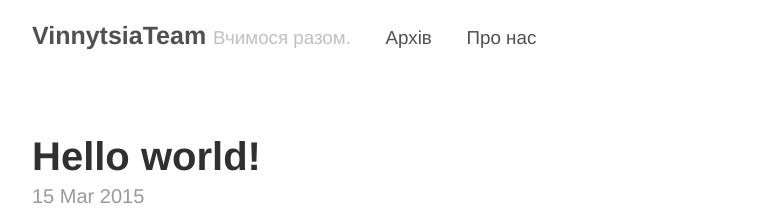
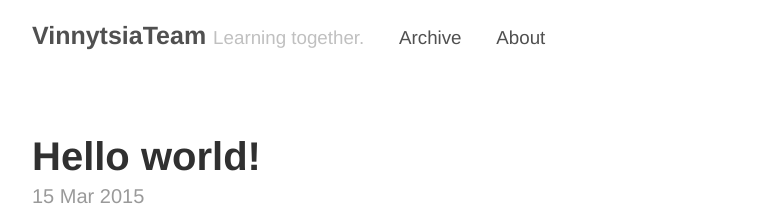
Before and after one commit to gutsul/gutsul.github.io, a Jekyll site: the page built from index.html, in a window 1280 px wide. Shown: the top 220 px of the page, without its empty margins (248-1030 px from the left). Built offline with Jekyll 4.4.1, drawn with Linux system fonts in a browser that asks for light colours; the list of posts is cut into pages by our own code.

Commit message:
Translate text to English.

```diff
--- a/_config.yml
+++ b/_config.yml
@@ -4,7 +4,7 @@ relative_permalinks: true
 
 # Setup
 title:            VinnytsiaTeam
-tagline:          Вчимося разом.
+tagline:          Learning together.
 url:              http://getpoole.com
 paginate:         1
 baseurl:          /
@@ -19,7 +19,7 @@ github:
   repo:           https://github.com/poole/poole
 
 pages_list:
-  Архів: '/archive'
-  Про нас: '/about'
+  Archive: '/archive'
+  About: '/about'
 
 #  Feed: '/atom.xml'
```
